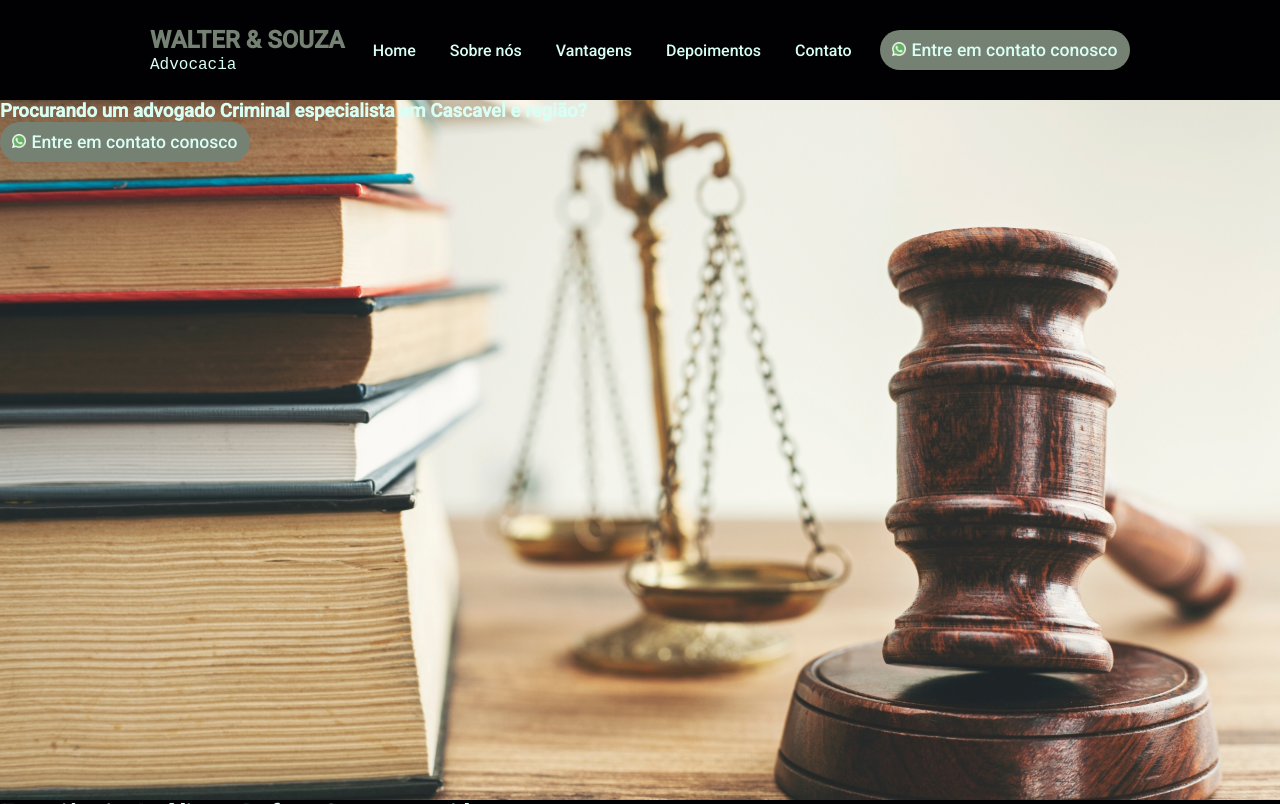
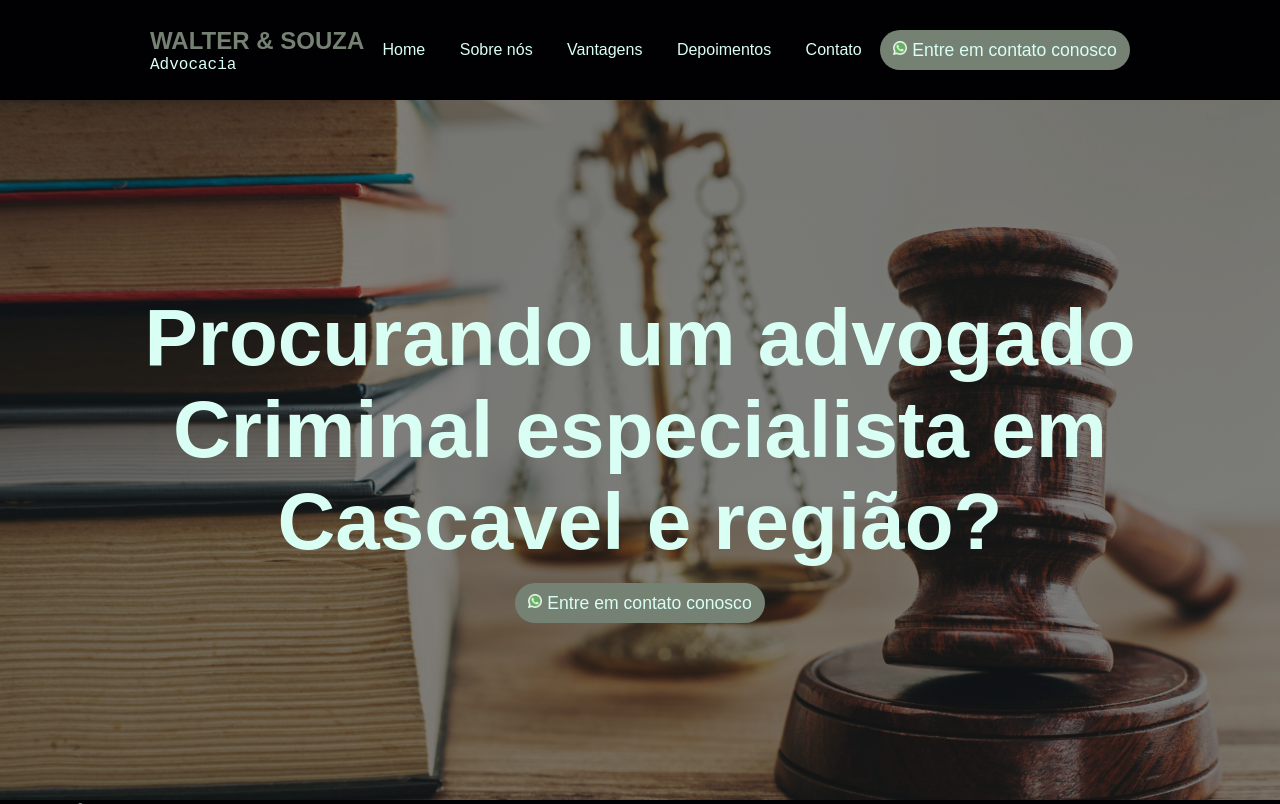
Before and after one commit to rafaelsantoslv/PAGE-LPAdvocacia, a plain HTML site: page index.html in a window 1280 px wide. Shown: the top 804 px of the page. Drawn offline with Linux system fonts and the light colour scheme; a web font is replaced by a local one.

Commit message:
Section de introdução pronta

```diff
--- a/index.html
+++ b/index.html
@@ -28,19 +28,18 @@
             <span class="text-contato">Entre em contato conosco</span>
         </a>
     </header>
-
+    <main>
         <section class="primary">
             <section class="title-primary">
                 <h1>Procurando um advogado Criminal especialista em Cascavel e região?</h1>
-        </section>
-        <section>
-            <a class="button-contato" href="#">
+                <a class="button-contato button-primary" href="#">
                     <span class="icon-container">
                         <img src="./assets/whatsapp.png" alt="">
                     </span>
                     <span class="text-contato">Entre em contato conosco</span>
                 </a>
             </section>
+
         </section>
         <section>
             <div>
@@ -157,6 +156,7 @@
                 <h4>Proteja seus direitos com a Nossa Equipe Especializada</h4>
             </div>
         </section>
+    </main>
     <footer>
         <div>
             <h1>Oferecemos a Assistência necessária</h1>
--- a/style.css
+++ b/style.css
@@ -1,5 +1,5 @@
 /* FONT ROBOTO */
-@import url('https://fonts.googleapis.com/css2?family=Roboto:wght@100;500&display=swap');
+@import url('https://fonts.googleapis.com/css2?family=ABeeZee&display=swap');
 
 /* PALETA DE CORES */
 :root{
@@ -13,7 +13,7 @@
     margin: 0;
     padding: 0;
     box-sizing: border-box;
-    font-family: 'Roboto', sans-serif;
+    font-family: 'ABeeZee', sans-serif;
     text-decoration: none;
     border-style: none;
     color: var(--cor-textos);
@@ -94,11 +94,44 @@ nav ul li a:hover {
     margin-right: 5px;
 }
 
-.primary{
+.primary {
+    position: relative; /* Adiciona position relative para que o pseudo-elemento seja relativo a este elemento */
     height: calc(100vh - 100px);
-    background-color: red;
+    width: 100%;
+    display: flex;
+    align-items: center;
+    justify-content: center;
+}
+
+.primary::before {
+    content: ""; /* Adiciona um conteúdo vazio para criar o pseudo-elemento */
+    position: absolute;
+    top: 0;
+    left: 0;
+    right: 0;
+    bottom: 0;
     background-image: url('./assets/martelo.jpg');
     background-size: cover;
-    background-position: center;
+    background-position: center center;
+    background-color: #302400;
+    opacity: 0.5;
+    z-index: -1;
+}
 
+.title-primary {
+    position: relative; /* Adiciona position relative para que o z-index funcione corretamente */
+    align-items: center;
+    justify-content: center;
+    text-align: center;
+    z-index: 1; /* Coloca os elementos filhos à frente do pseudo-elemento */
 }
+
+.title-primary h1 {
+    padding: 15px;
+    color: var(--cor-textos);
+    font-size: 5rem;
+}
+
+.button-primary {
+    margin: auto;
+}
```
Lines whose indentation alone changed are shown as unchanged.
